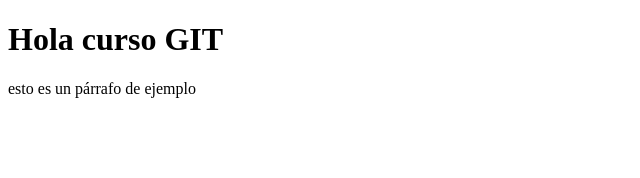
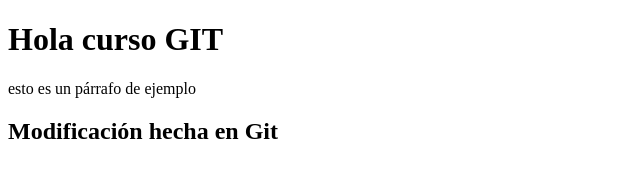
Before and after one commit to Angelo1970/segundoRepositorio, a plain HTML site: page index.html in a window 1280 px wide. Shown: the whole page, without its empty margins (0-640 px from the left). Drawn offline with Linux system fonts and the light colour scheme.

Commit message:
Update index.html

```diff
--- a/index.html
+++ b/index.html
@@ -7,5 +7,6 @@
 <h1>Hola curso GIT</h1>
 
 <p>esto es un p&aacute;rrafo de ejemplo</p>
+  <h2>Modificación hecha en Git</h2>
 </head>
 </html>
```
